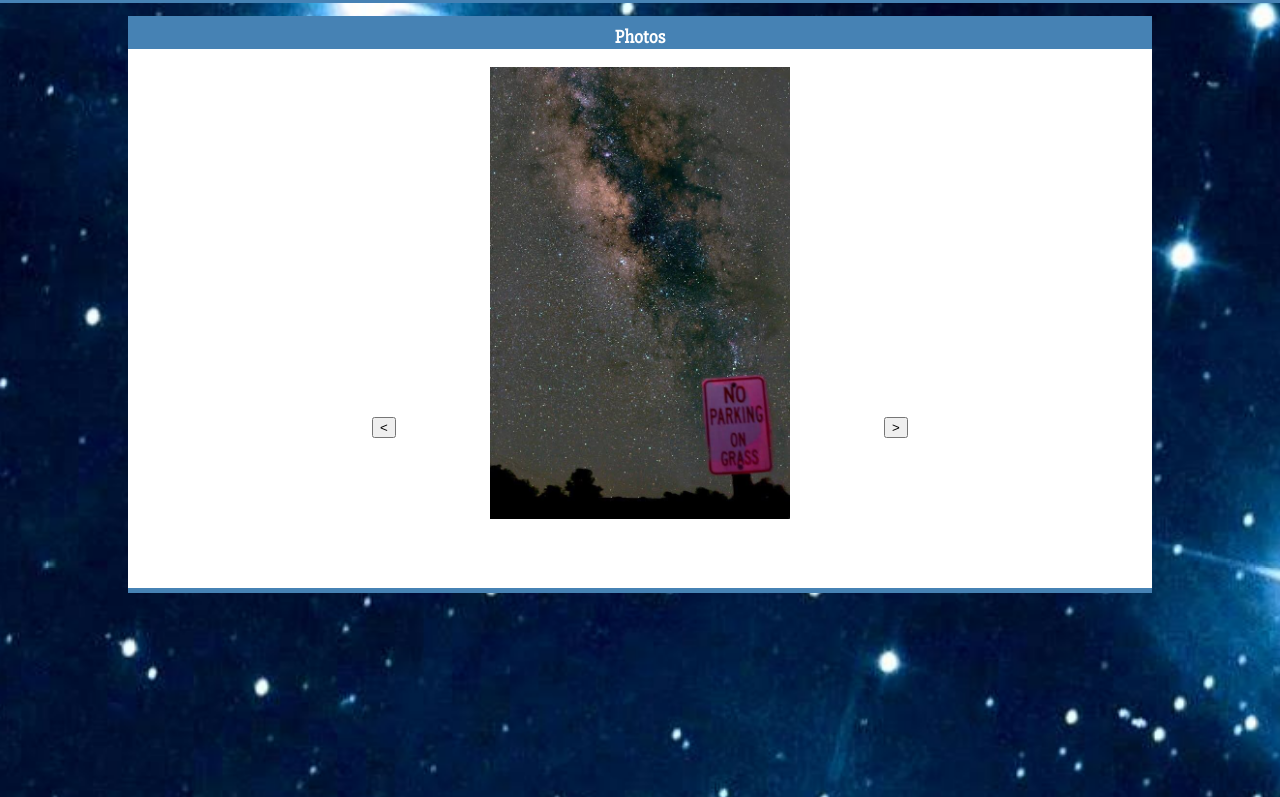
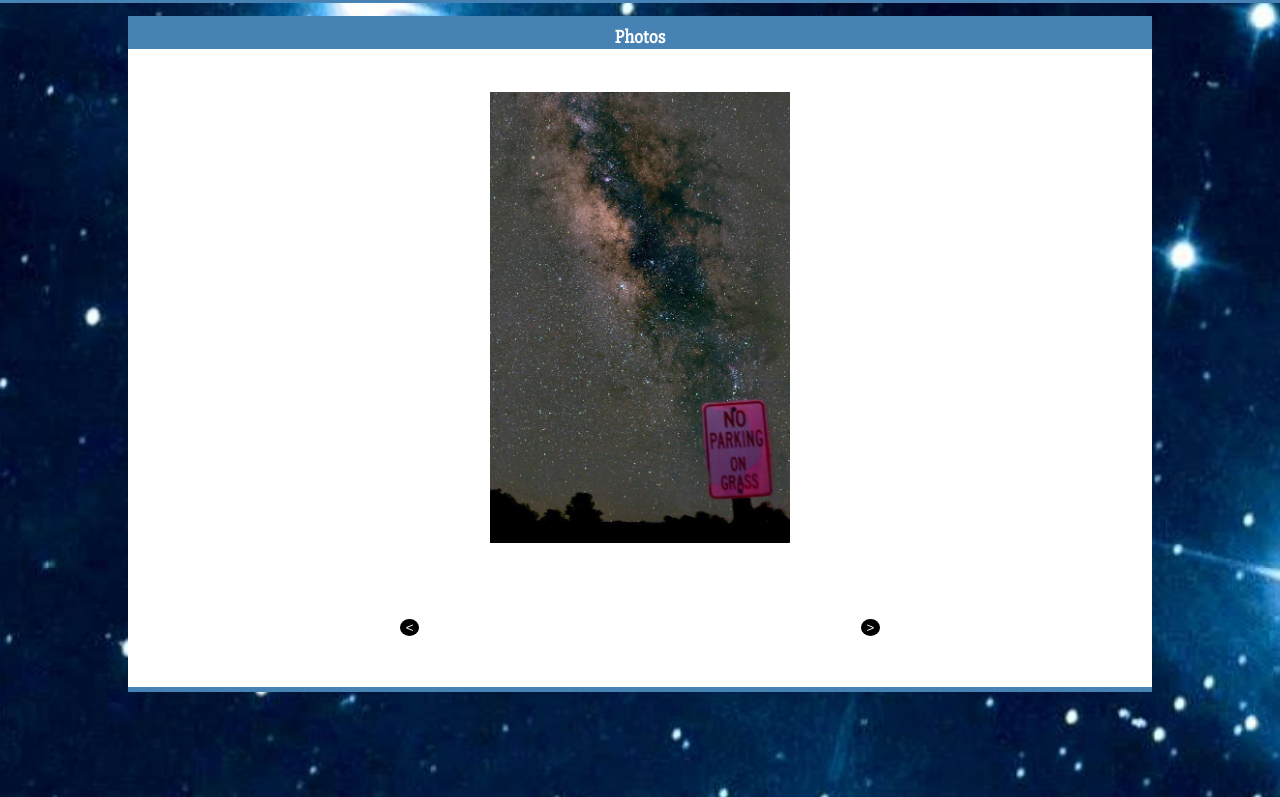
Before and after one commit to charle5adam5/ACAC, a plain HTML site: page photos.html in a window 1280 px wide. Shown: the part 103-900 px from the top of the page. Drawn offline with Linux system fonts and the light colour scheme.

Commit message:
photo style

```diff
--- a/photos.html
+++ b/photos.html
@@ -28,7 +28,7 @@
 
  <div class='wrapper'>
     <div class='parallax bg1'>
- <div class='container'>
+ <div class='container gal'>
   <div class='intro'>
     <h3> Photos </h3>
   </div>
--- a/style.css
+++ b/style.css
@@ -46,6 +46,13 @@ body {
   background-size: 100%;
   background-repeat: no-repeat;
   background-position: center;
+}
+
+@media screen and (max-width: 600px) {
+    .parallax:after {
+        content: " ";
+        position: relative;
+    }
 }
 
 .header {
@@ -206,27 +213,39 @@ body {
 
 
 /* Photos */
+
+.gal {
+    min-height: 500px;
+}
 #gallery {
     height: 500px;
-    display: grid;
-    grid-template-columns: repeat(3, 1fr);
+    display: flex;
+    flex-flow: column;
     justify-content: space-around;
 }
 
     #photos {
-        grid-column: 2;
-        justify-self: center;
         height: auto;
         width: 100%;
         max-width: 300px;
         min-width: 200px;
+        align-self: center;
     }
 
         #photo-ctrl {
             display: flex;
+            flex-flow: row;
             justify-content: space-around;
-            transform: translateY(-150px);
+            margin: 5%;
         }
+
+        #photo-ctrl > button {
+            border: none;
+            background: black;
+            border-radius: 50%;
+            color: white;
+        }
+
 /* end photos */
 
 /* Newsletter */
```
